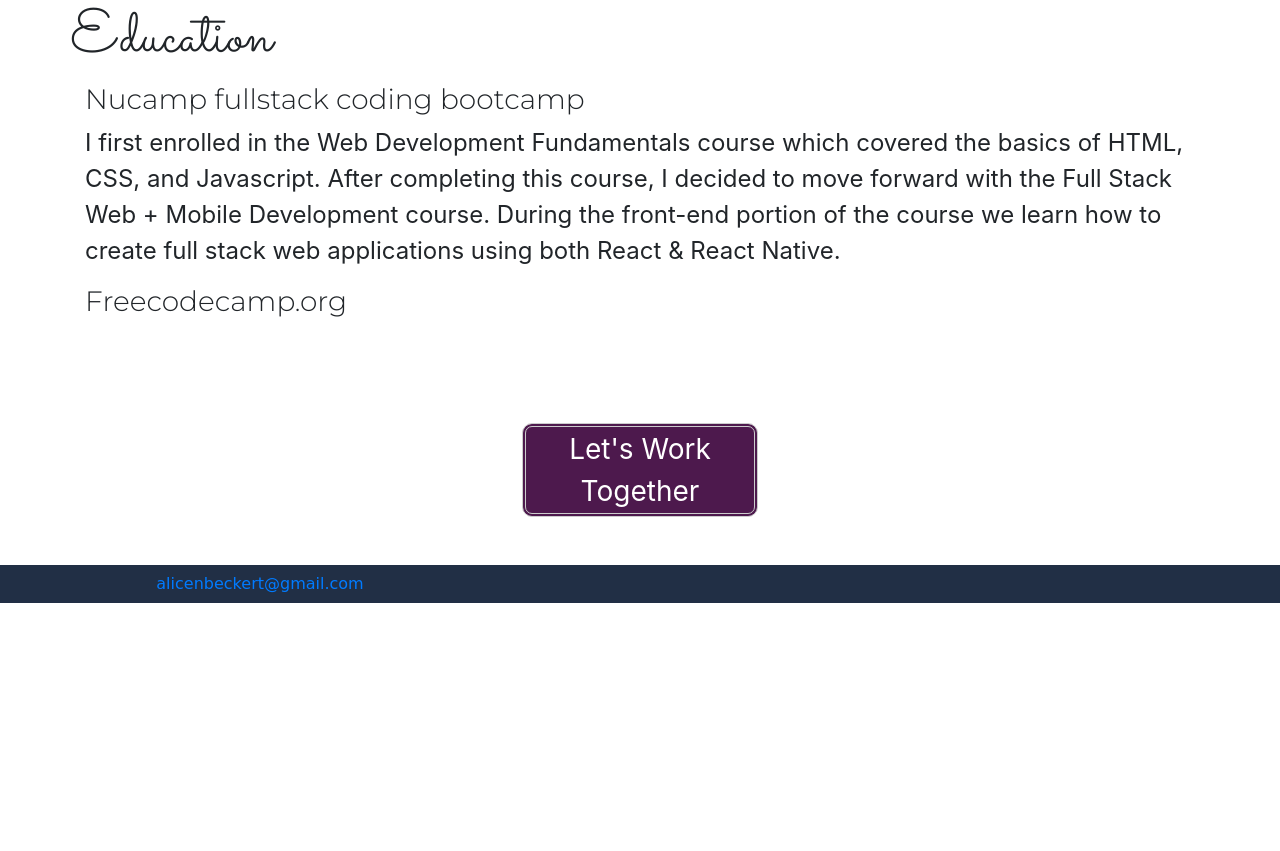
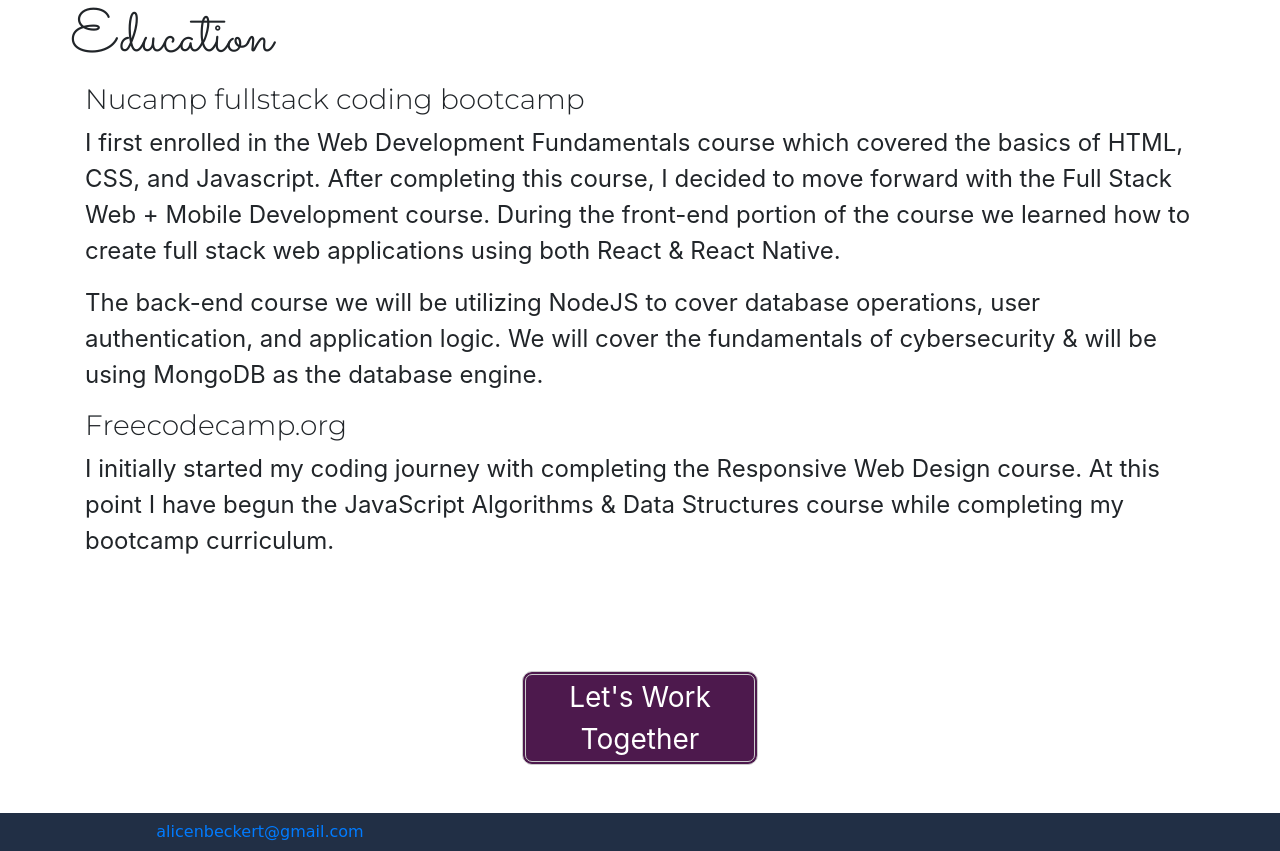
Before and after one commit to aliibrooke/Portfolio, a website: page index.html in a window 1280 px wide. Shown: the part 1680-2531 px from the top of the page. Before the commit the page ends 2283 px from the top, so only its background shows below. Drawn offline with nearby package versions, Linux system fonts and the light colour scheme; a web font is replaced by a local one.

Commit message:
Education Section

```diff
--- a/index.html
+++ b/index.html
@@ -142,8 +142,14 @@
             <h5>Nucamp fullstack coding bootcamp</h5>
             <p>I first enrolled in the Web Development Fundamentals course which covered the basics of HTML, CSS, and Javascript.
                 After completing this course, I decided to move forward with the Full Stack Web + Mobile Development course.
-                During the front-end portion of the course we learn how to create full stack web applications using both React & React Native.</p>
+                During the front-end portion of the course we learned how to create full stack web applications using both React & React Native.</p>
+            <p>The back-end course we will be utilizing NodeJS to cover database operations, user authentication, and application logic.
+                We will cover the fundamentals of cybersecurity & will be using MongoDB as the database engine.
+            </p>
             <h5>Freecodecamp.org</h5>
+            <p>I initially started my coding journey with completing the Responsive Web Design course.
+                At this point I have begun the JavaScript Algorithms & Data Structures course while completing my bootcamp curriculum.
+            </p>
 
     </div>
 </section>
```
